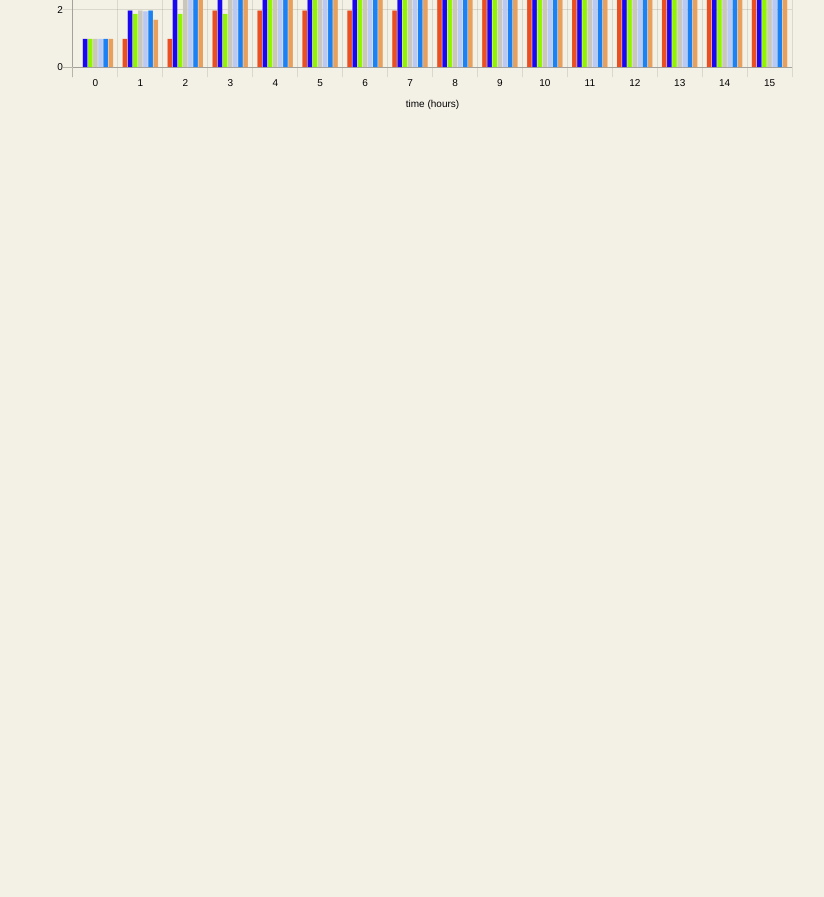
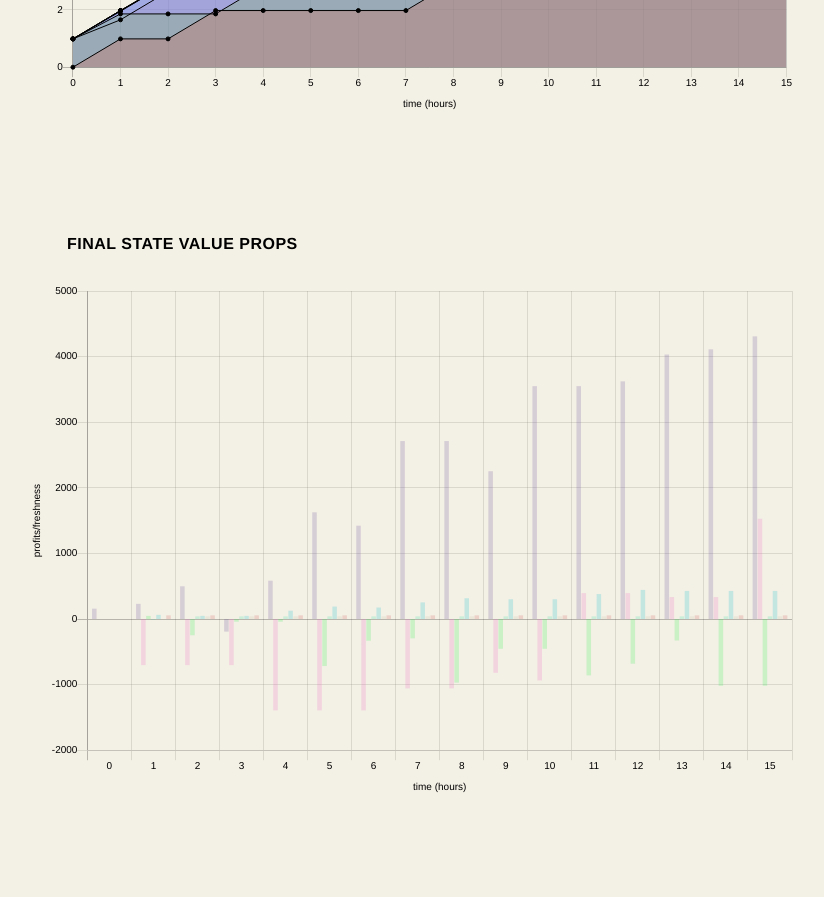
Before and after one commit to richieM/sharedPantry, a Flask app: page /graphTest in a window 1280 px wide. Shown: the part 2640-3537 px from the top of the page, without its empty margins (337-1161 px from the left). Before the commit the page ends 2750 px from the top, so only its background shows below. Run offline with Flask 2, Linux system fonts and the light colour scheme; some libraries are stand-ins or nearby versions.

Commit message:
value prop bar graph added

```diff
--- a/templates/chart.html
+++ b/templates/chart.html
@@ -51,7 +51,7 @@ function getChartOptions(xLabel, yLabel) {
     pointLabelFontFamily : "'Helvetica'",
     scaleFontColor : "#000",
 
-    scaleOverride: false,
+    scaleOverride: true,
     scaleSteps: steps,
     scaleStepWidth: Math.ceil(max / steps),
     scaleStartValue: 0,
@@ -60,7 +60,7 @@ function getChartOptions(xLabel, yLabel) {
     scaleShowVerticalLines: false,
     scaleShowGridLines : false,
     barShowStroke : false,
-    scaleShowLabels: false,
+    scaleShowLabels: true,
     bezierCurve: false,
     legendTemplate : false,
 
@@ -110,6 +110,10 @@ function updateChart(response) {
 
     $("#outOfStockChartCanvas").remove();
     $("#charts").append('<canvas id="outOfStockChartCanvas" width="800" height="600"></canvas>');
+
+    $("#finalStateChartCanvas").remove();
+    $("#charts").append('<canvas id="finalStateChartCanvas" width="800" height="600"></canvas>');
+
   }
 
   // PROFIT CHART
@@ -118,7 +122,7 @@ function updateChart(response) {
 
   // Draw Chart
   var profitChart = new Chart(profitChartCanvasContainer, {
-    type: 'bar',
+    type: 'line',
     data: getChartData(jsonResponse, "profit", ingredient),
     options: getChartOptions("time (hours)", "profits ($)")
   });
@@ -130,7 +134,7 @@ function updateChart(response) {
 
   // Draw chart
 var freshnessChart = new Chart(freshnessChartCanvasContainer, {
-    type: 'bar',
+    type: 'line',
     data: getChartData(jsonResponse, "avgFreshness", ingredient),
     options: getChartOptions("time (hours)", "freshness")
   });
@@ -140,7 +144,7 @@ var freshnessChart = new Chart(freshnessChartCanvasContainer, {
 
   // Draw Chart
   var wasteChart = new Chart(wasteChartCanvasContainer, {
-    type: 'bar',
+    type: 'line',
     data: getChartData(jsonResponse, "waste", ingredient),
     options: getChartOptions("time (hours)", "waste")
   });
@@ -151,10 +155,22 @@ var freshnessChart = new Chart(freshnessChartCanvasContainer, {
 
   // Draw Chart
   var outOfStockChart = new Chart(outOfStockChartCanvasContainer, {
-    type: 'bar',
+    type: 'line',
     data: getChartData(jsonResponse, "hoursWithout", ingredient),
     options: getChartOptions("time (hours)", "net deficit")
   });
+
+// FINAL STATE VALUE PROP CHARTfinalStateChartCanvas
+  finalStateChartCanvasContainer = document.getElementById("finalStateChartCanvas").getContext("2d");
+
+  // Draw Chart
+  var finalStateChart = new Chart(finalStateChartCanvasContainer, {
+    type: 'bar',
+    data: getChartData(jsonResponse, "profit", ingredient),
+    options: getChartOptions("time (hours)", "profits/freshness")
+  });
+
+
 }
 
 function getChartData(simData, chartType, ingrName) {
@@ -166,7 +182,7 @@ function getChartData(simData, chartType, ingrName) {
   for (key in simData.results.market) {
 
 
-    randomColor = "rgba(" + (Math.round(Math.random()*255)) + "," + (Math.round(Math.random()*255)) + "," + (Math.round(Math.random()*255)) + ",1)";
+    randomColor = "rgba(" + (Math.round(Math.random()*255)) + "," + (Math.round(Math.random()*255)) + "," + (Math.round(Math.random()*255)) + ",.2)";
     datasetArray.push(
       {     lineTension: 0,
             backgroundColor: randomColor,
@@ -350,7 +366,13 @@ $(document).ready(function(){
 
 <h4>HOURS WITH NO INGREDIENTS</h3>
 <canvas id="outOfStockChartCanvas" width="600" height="400"></canvas>
+
+
+<h4>FINAL STATE VALUE PROPS</h3>
+<canvas id="finalStateChartCanvas" width="600" height="400"></canvas>
 </div>
+
+
 </article>
 
 
@@ -383,6 +405,9 @@ $(document).ready(function(){
   }
 
   #allProfitsChart {
+  }
+
+  #finalStateChart {
   }
 
 aside { display: inline-block;
```
